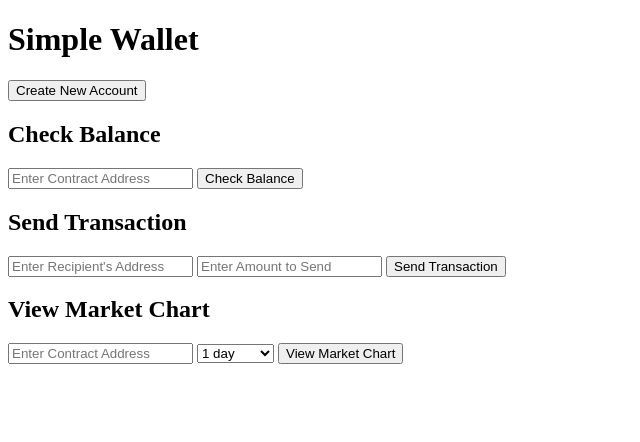
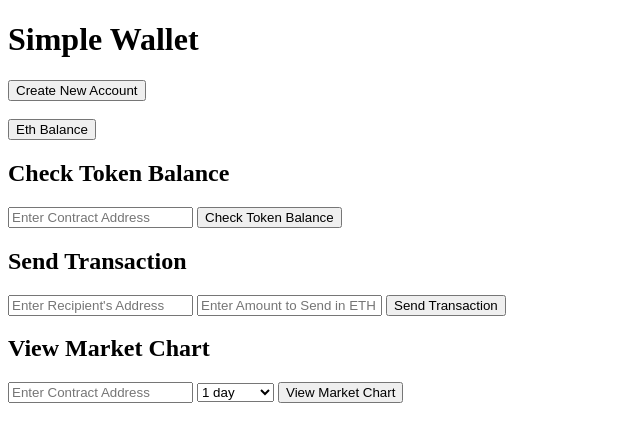
Before and after one commit to cakezero/wallet, a Django app: page / in a window 1280 px wide. Shown: the part 34-476 px from the top of the page, without its empty margins (0-640 px from the left). Run offline with Django 5.2, Linux system fonts and the light colour scheme; the visitor is signed in with stand-in values (Sample User, id 1).

Commit message:
Third Commit

```diff
--- a/crypto_wallet/templates/crypto_wallet/home.html
+++ b/crypto_wallet/templates/crypto_wallet/home.html
@@ -17,16 +17,22 @@
 
             <button id="new-account">Create New Account</button>
             <div id="account-info"></div>
+            <br>
+            <button id="eth-balance">Eth Balance</button>
+            <div id="eth-balance-info"></div>
 
-            <h2>Check Balance</h2>
+            <h2>Check Token Balance</h2>
             <input type="text" id="balance-address" placeholder="Enter Contract Address">
-            <button id="check-balance">Check Balance</button>
+            <button id="check-balance">Check Token Balance</button>
             <div id="balance-info"></div>
 
             <h2>Send Transaction</h2>
-            <input type="text" id="recipient-address" placeholder="Enter Recipient's Address">
-            <input type="text" id="amount" placeholder="Enter Amount to Send">
-            <button id="send-transaction">Send Transaction</button>
+            <form action="{% url 'crypto_wallet:send_tx' %}" method="post">
+                {% csrf_token %}
+                <input type="text" id="recipient-address" placeholder="Enter Recipient's Address">
+                <input type="text" id="amount" placeholder="Enter Amount to Send in ETH">
+                <button id="send-transaction">Send Transaction</button>
+            </form>
             <div id="transaction-info"></div>
 
             <h2>View Market Chart</h2>
@@ -53,19 +59,35 @@
                     });
                 });
 
+                $("#eth-balance").click(function () {
+                    $.get("balance/", (data) => {
+                        $("#eth-balance-info").html("Balance: " + data.balance + " ETH");
+                    });
+                });
+
                 $("#check-balance").click(function () {
                     var address = $("#balance-address").val();
-                    $.get("/balance/" + address, (data) => {
+                    $.get("/token_balance/" + address, (data) => {
                         $("#balance-info").html("Balance: " + data.balance);
                     });
                 });
 
                 $("#send-transaction").click(function () {
                     var to = $("#recipient-address").val();
+                    console.log(to);
                     var amount = $("#amount").val();
-                    $.post("/send_tx/", { to: to, amount: amount }, (data) => {
+                    console.log(amount);
+                    fetch('/send_tx/', {
+                    method: 'POST',
+                    headers: {
+                        'Content-Type': 'application/json'
+                    },
+                    body: JSON.stringify({ to, amount })
+                    })
+                    .then(data => {
                         $("#transaction-info").html("Transaction Hash: " + data.transaction_hash);
-                    });
+                    })
+                    .catch(error => { console.error('Error:', error); });
                 });
 
                 $("#view-market-chart").click(function () {
--- a/crypto_wallet/urls.py
+++ b/crypto_wallet/urls.py
@@ -6,7 +6,8 @@ from . import views
 urlpatterns = [
     path('', views.home, name='home'),
     path('new_account/', views.new_account, name='new_account'),
-    path('balance/<str:coin_address>/', views.balance, name='balance'),
+    path('balance/', views.balance, name='balance'),
+    path('token_balance/<str:contract_address>/', views.token_balance, name='token_balance'),
     path('send_tx/', views.send_tx, name='send'),
     path('market_data/<str:contract_address>/<int:days>/', views.market_data, name='market_data'),
     path('register/', views.register, name='register'),
--- a/crypto_wallet/views.py
+++ b/crypto_wallet/views.py
@@ -35,32 +35,45 @@ def new_account(request):
     return JsonResponse(info, safe=False)
 
 @login_required
-def balance(request, coin_address):
+def balance(request):
+    address = request.session['info']['address']
+    balance = web3.eth.get_balance(address)
+    balance = web3.from_wei(balance, 'ether')
+    return JsonResponse({'balance': balance})
+
+@login_required
+def token_balance(request, contract_address):
     address = request.session['info']['address']
     checksum_address = Web3.to_checksum_address(address)
     print(checksum_address)
-    contract = web3.eth.contract(address=coin_address, abi=erc20_abi)
+    contract = web3.eth.contract(address=contract_address, abi=erc20_abi)
     balance = contract.functions.balanceOf(checksum_address).call()
+    balance = web3.from_wei(balance, 'ether')
     return JsonResponse({'balance': balance})
 
 @login_required
 def send_tx(request):
     if request.method == "POST":
-        data = request.get_json()
-        nonce = web3.eth.getTransactionCount(request.session['info']['address'])
+        json_data = request.body.decode('utf-8')
+        print('hehe', json_data)
+        # amount = request.POST.get('amount')
+        data = json.loads(json_data)
+        print('Hello,', data['amount'])
+        print('Hello,', data['to'])
+        nonce = web3.eth.get_transaction_count(request.session['info']['address'])
         txn_dict = {
             'to': data['to'],
-            'value': web3.toWei(data['amount'], 'ether'),
+            'value': Web3.to_wei(data['amount'], 'ether'),
             'gas': 2000000,
-            'gasPrice': web3.toWei('40', 'gwei'),
+            'gasPrice': Web3.to_wei('40', 'gwei'),
             'nonce': nonce,
             'chainId': 3
         }
-        signed_txn = web3.eth.account.signTransaction(txn_dict, request.session['info']['privateKey'])
-        txn_hash = web3.eth.sendRawTransaction(signed_txn.rawTransaction)
+        signed_txn = web3.eth.account.sign_transaction(txn_dict, request.session['info']['privateKey'])
+        txn_hash = web3.eth.send_raw_transaction(signed_txn.rawTransaction)
         return JsonResponse({'transaction_hash': txn_hash.hex()})
     else:
-        return redirect('crypto_wallet:home')
+        return JsonResponse({'transaction_hash': 'Error'})
 
 @login_required
 def market_data(request, contract_address, days):
```
